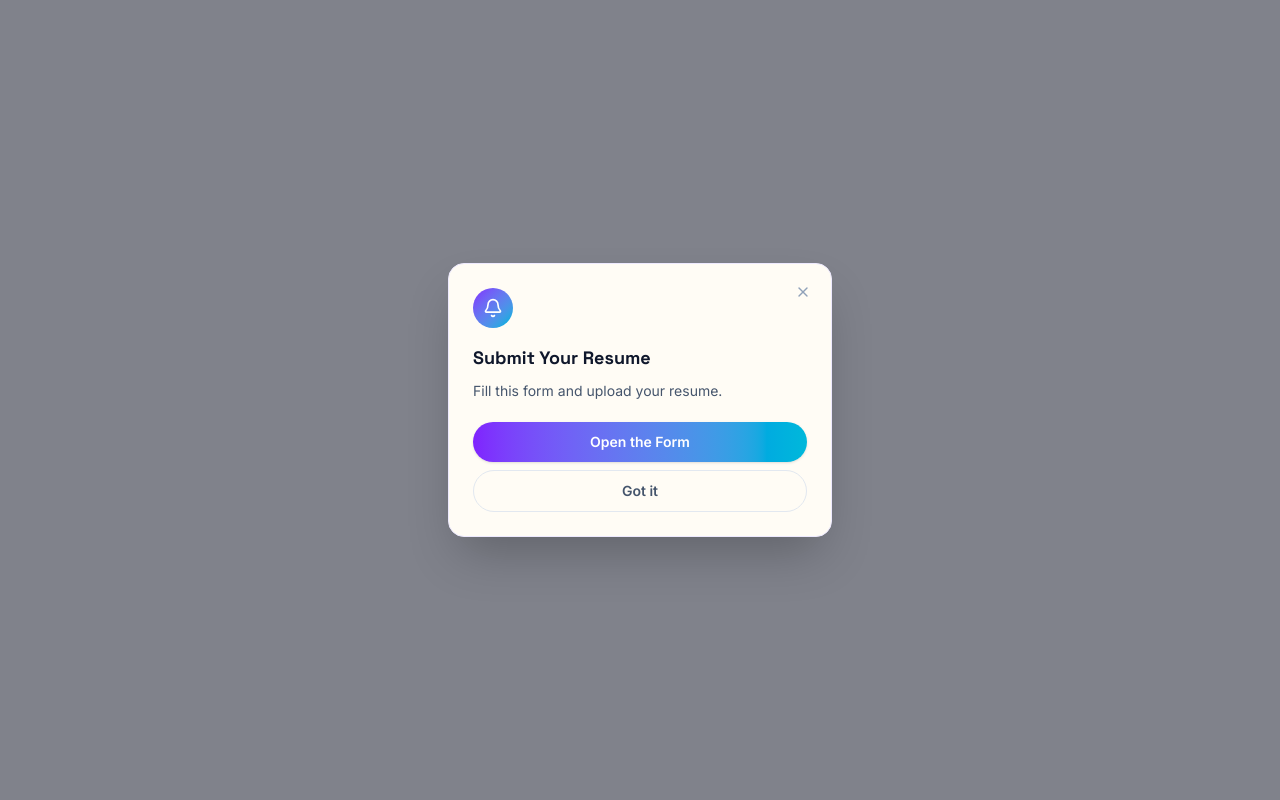
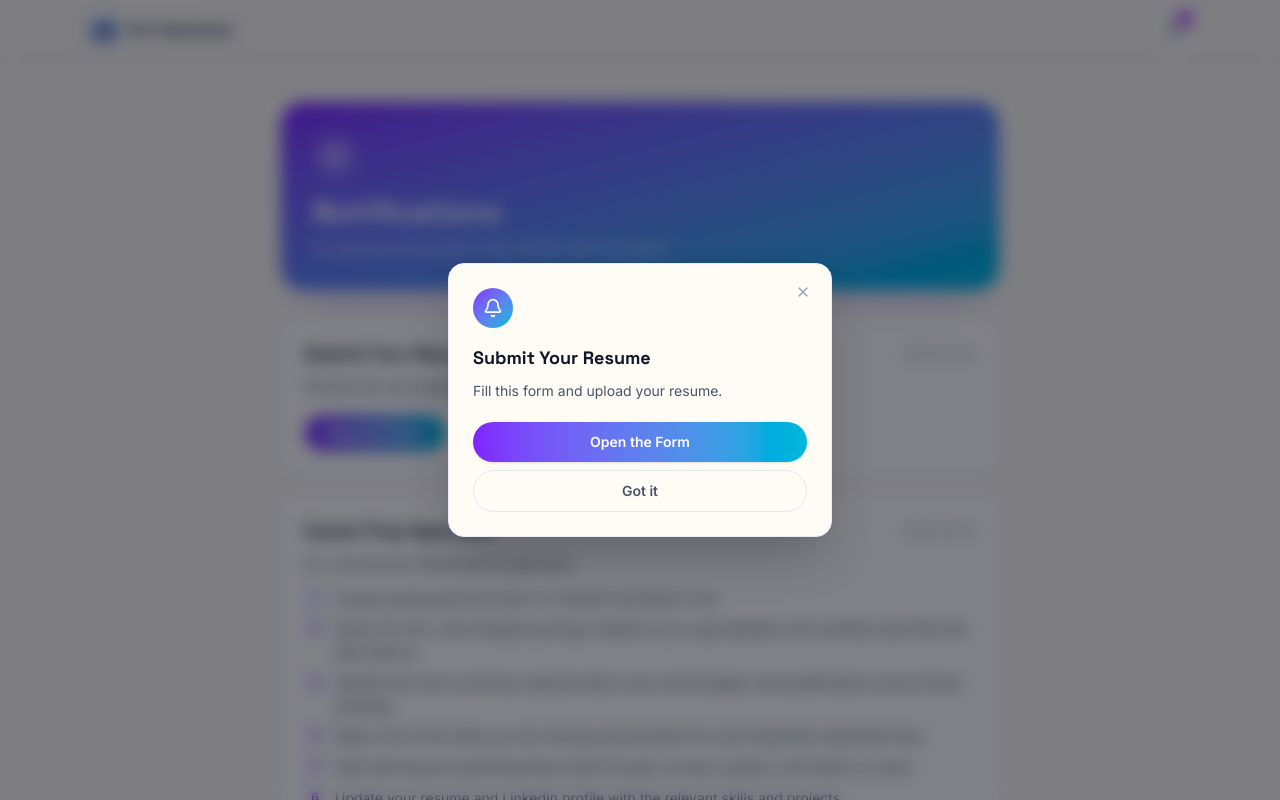
Before and after one commit to Aman-0402/AI-World, a React (Vite) app: page /notifications in a window 1280 px wide. Shown: the top 800 px of the page. Built offline with nearby package versions, Linux system fonts and the light colour scheme.

Commit message:
Add dedicated Notifications page; bell dropdown now shows a compact preview with a Show all notifications link

```diff
--- a/src/App.jsx
+++ b/src/App.jsx
@@ -11,6 +11,7 @@ const ChapterDetails = lazy(() => import('./pages/ChapterDetails.jsx'))
 const TaskDetails = lazy(() => import('./pages/TaskDetails.jsx'))
 const TaskAnswer = lazy(() => import('./pages/TaskAnswer.jsx'))
 const SecretPage = lazy(() => import('./pages/SecretPage.jsx'))
+const Notifications = lazy(() => import('./pages/Notifications.jsx'))
 
 function PageFallback() {
   return (
@@ -34,6 +35,7 @@ function App() {
         <Route path="/task/:taskId" element={<TaskDetails />} />
         <Route path="/task/:taskId/answer" element={<TaskAnswer />} />
         <Route path="/psst" element={<SecretPage />} />
+        <Route path="/notifications" element={<Notifications />} />
       </Routes>
     </Suspense>
   )
--- a/src/components/NotificationBell.jsx
+++ b/src/components/NotificationBell.jsx
@@ -1,7 +1,9 @@
 import { useEffect, useRef, useState } from 'react'
 import { Link } from 'react-router-dom'
-import { Bell } from 'lucide-react'
+import { Bell, ChevronRight } from 'lucide-react'
 import { notifications, getSeenIds, markAllSeen } from '../data/notifications.js'
+
+const PREVIEW_COUNT = 3
 
 export default function NotificationBell() {
   const [open, setOpen] = useState(false)
@@ -32,6 +34,8 @@ export default function NotificationBell() {
     }
   }
 
+  const preview = [...notifications].reverse().slice(0, PREVIEW_COUNT)
+
   return (
     <div className="relative" ref={containerRef}>
       <button
@@ -50,49 +54,33 @@ export default function NotificationBell() {
       </button>
 
       {open && (
-        <div className="absolute right-0 top-11 z-50 w-72 rounded-2xl border border-slate-200 bg-white p-2 shadow-lg sm:w-80">
-          {notifications.length === 0 ? (
-            <p className="px-3 py-6 text-center text-sm text-slate-500">No notifications yet.</p>
+        <div className="absolute right-0 top-11 z-50 w-80 overflow-hidden rounded-2xl border border-slate-200 bg-white shadow-xl sm:w-96">
+          <div className="border-b border-slate-100 px-4 py-3">
+            <p className="font-display text-sm font-bold text-slate-900">Notifications</p>
+          </div>
+
+          {preview.length === 0 ? (
+            <p className="px-4 py-8 text-center text-sm text-slate-500">No notifications yet.</p>
           ) : (
-            <div className="flex max-h-80 flex-col gap-1 overflow-y-auto">
-              {[...notifications].reverse().map((n) => (
-                <div key={n.id} className="rounded-xl px-3 py-2.5 transition hover:bg-slate-50">
+            <div className="flex flex-col divide-y divide-slate-100">
+              {preview.map((n) => (
+                <div key={n.id} className="px-4 py-3 transition hover:bg-slate-50">
                   <p className="text-sm font-semibold text-slate-900">{n.title}</p>
-                  <p className="mt-0.5 text-sm text-slate-600">{n.message}</p>
-                  {n.steps && (
-                    <ol className="mt-1.5 flex flex-col gap-1">
-                      {n.steps.map((step, i) => (
-                        <li key={i} className="flex gap-1.5 text-sm text-slate-600">
-                          <span className="shrink-0 font-semibold text-violet-600">{i + 1}.</span>
-                          <span>{step}</span>
-                        </li>
-                      ))}
-                    </ol>
-                  )}
-                  {n.note && <p className="mt-1.5 text-sm text-slate-600">{n.note}</p>}
-                  {n.link && n.link.to && (
-                    <Link
-                      to={n.link.to}
-                      className="mt-1.5 inline-block text-sm font-semibold text-violet-600 hover:underline"
-                    >
-                      {n.link.label}
-                    </Link>
-                  )}
-                  {n.link && n.link.href && (
-                    <a
-                      href={n.link.href}
-                      target="_blank"
-                      rel="noopener noreferrer"
-                      className="mt-1.5 inline-block text-sm font-semibold text-violet-600 hover:underline"
-                    >
-                      {n.link.label}
-                    </a>
-                  )}
+                  <p className="mt-0.5 line-clamp-2 text-sm text-slate-600">{n.message}</p>
                   {n.date && <p className="mt-1 text-xs text-slate-400">{n.date}</p>}
                 </div>
               ))}
             </div>
           )}
+
+          <Link
+            to="/notifications"
+            onClick={() => setOpen(false)}
+            className="flex items-center justify-center gap-1 border-t border-slate-100 bg-slate-50 px-4 py-3 text-sm font-semibold text-violet-600 transition hover:bg-slate-100"
+          >
+            Show all notifications
+            <ChevronRight className="h-3.5 w-3.5" aria-hidden="true" />
+          </Link>
         </div>
       )}
     </div>
--- /dev/null
+++ b/src/pages/Notifications.jsx
@@ -0,0 +1,86 @@
+import { Link } from 'react-router-dom'
+import { Bell } from 'lucide-react'
+import Navbar from '../components/Navbar.jsx'
+import Footer from '../components/Footer.jsx'
+import { notifications } from '../data/notifications.js'
+
+export default function Notifications() {
+  const sorted = [...notifications].reverse()
+
+  return (
+    <div className="relative flex min-h-screen flex-col bg-[#FAF6EC]">
+      <Navbar />
+      <main className="mx-auto w-full max-w-3xl flex-1 px-4 py-10 sm:px-6">
+        <div className="relative overflow-hidden rounded-3xl border border-violet-100 bg-gradient-to-br from-violet-600 to-cyan-500 p-6 shadow-[0_1px_2px_rgba(15,23,42,0.04),0_20px_40px_-24px_rgba(109,40,217,0.35)] sm:p-8">
+          <div className="flex h-11 w-11 items-center justify-center rounded-full bg-white/20 text-white">
+            <Bell className="h-5 w-5" aria-hidden="true" />
+          </div>
+          <h1 className="font-display mt-4 text-2xl font-bold text-white sm:text-3xl">Notifications</h1>
+          <p className="mt-2 max-w-lg text-sm text-violet-50">
+            Everything announced on this course, all in one place.
+          </p>
+        </div>
+
+        <div className="mt-6 flex flex-col gap-4">
+          {sorted.length === 0 ? (
+            <div className="rounded-2xl border border-slate-200/70 bg-[#FFFCF5] p-8 text-center text-sm text-slate-500">
+              No notifications yet.
+            </div>
+          ) : (
+            sorted.map((n) => (
+              <div
+                key={n.id}
+                className="rounded-2xl border border-slate-200/70 bg-[#FFFCF5] p-5 shadow-[0_1px_2px_rgba(15,23,42,0.04)] sm:p-6"
+              >
+                <div className="flex flex-wrap items-center justify-between gap-2">
+                  <h2 className="font-display text-lg font-bold text-slate-900">{n.title}</h2>
+                  {n.date && <span className="text-xs font-medium text-slate-400">{n.date}</span>}
+                </div>
+                <p className="mt-2 text-sm leading-relaxed text-slate-700">{n.message}</p>
+
+                {n.steps && (
+                  <ol className="mt-3 flex flex-col gap-2">
+                    {n.steps.map((step, i) => (
+                      <li key={i} className="flex gap-2.5 text-sm leading-relaxed text-slate-700">
+                        <span className="flex h-5 w-5 shrink-0 items-center justify-center rounded-full bg-violet-100 text-xs font-semibold text-violet-700">
+                          {i + 1}
+                        </span>
+                        <span>{step}</span>
+                      </li>
+                    ))}
+                  </ol>
+                )}
+
+                {n.note && (
+                  <p className="mt-3 rounded-xl border border-violet-100 bg-violet-50 px-3.5 py-2.5 text-sm leading-relaxed text-violet-900">
+                    {n.note}
+                  </p>
+                )}
+
+                {n.link && n.link.to && (
+                  <Link
+                    to={n.link.to}
+                    className="mt-4 inline-flex items-center rounded-full bg-gradient-to-r from-violet-600 to-cyan-500 px-5 py-2 text-sm font-semibold text-white shadow-sm transition hover:shadow-md"
+                  >
+                    {n.link.label}
+                  </Link>
+                )}
+                {n.link && n.link.href && (
+                  <a
+                    href={n.link.href}
+                    target="_blank"
+                    rel="noopener noreferrer"
+                    className="mt-4 inline-flex items-center rounded-full bg-gradient-to-r from-violet-600 to-cyan-500 px-5 py-2 text-sm font-semibold text-white shadow-sm transition hover:shadow-md"
+                  >
+                    {n.link.label}
+                  </a>
+                )}
+              </div>
+            ))
+          )}
+        </div>
+      </main>
+      <Footer />
+    </div>
+  )
+}
```
